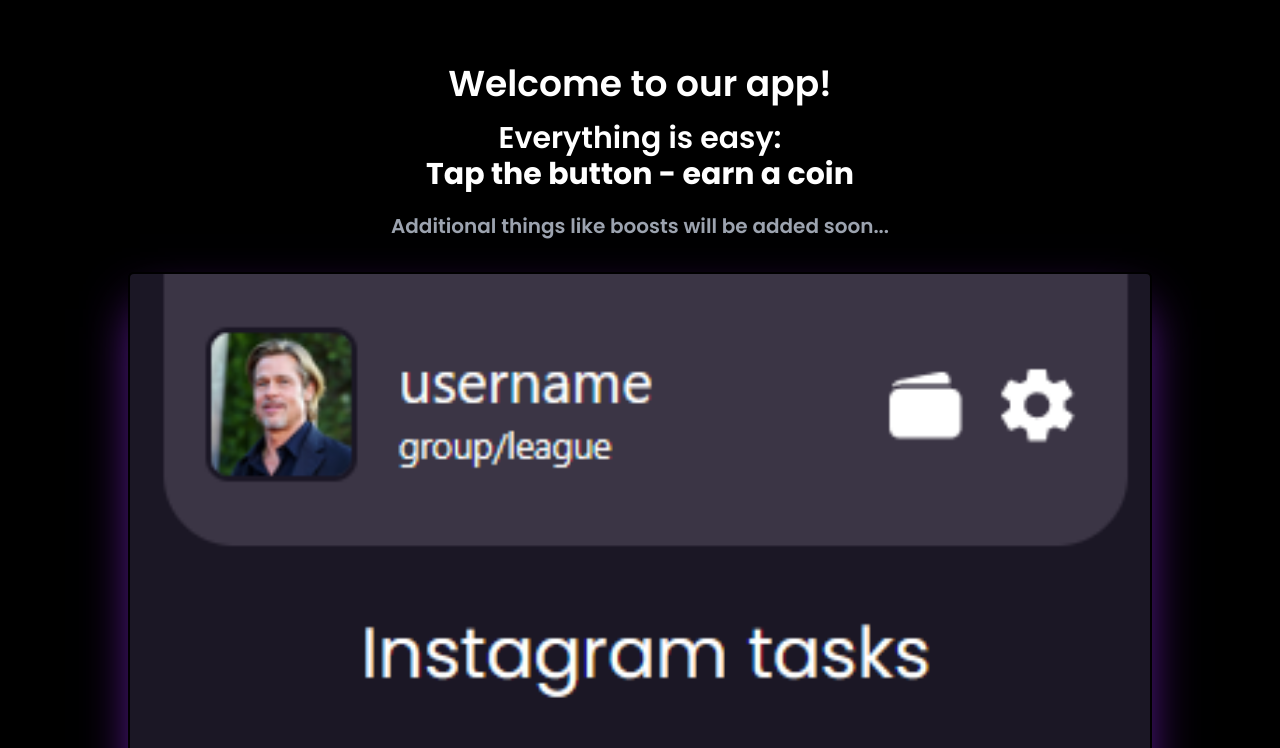
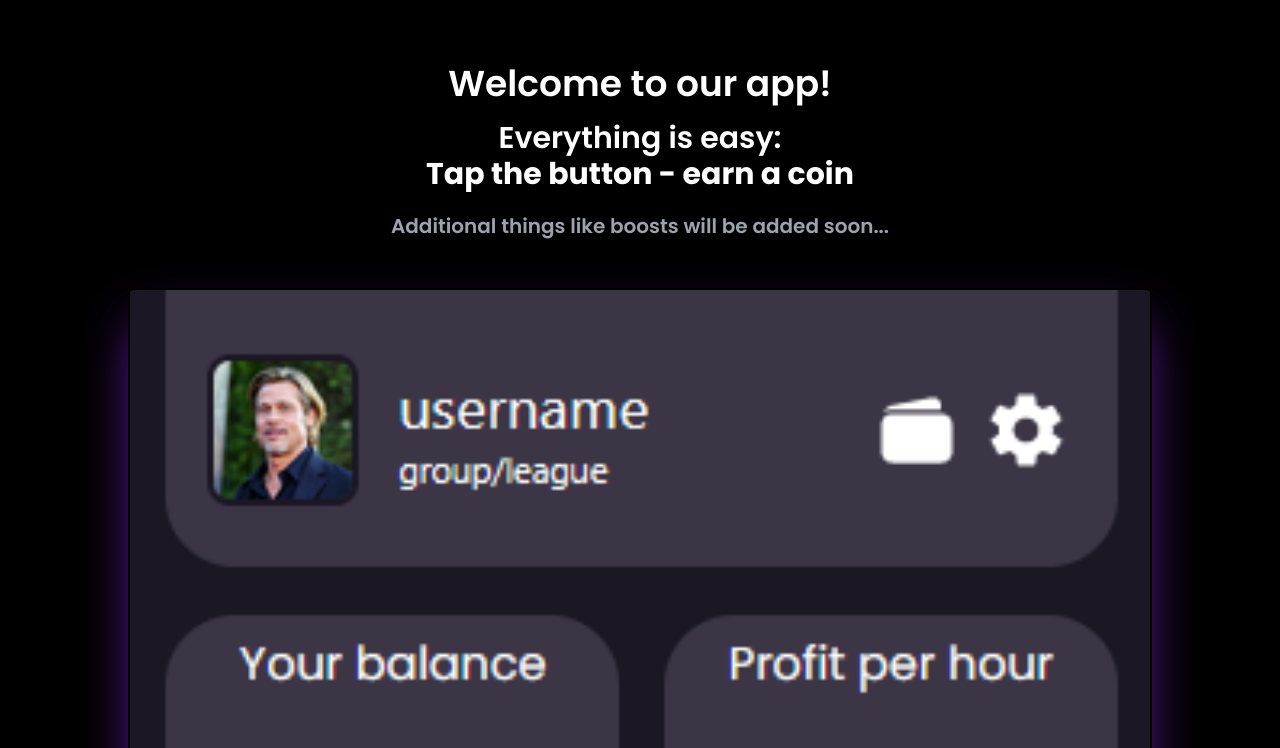
Before and after one commit to leonjretr/TraffiX, a React (Vite) app: page / in a window 1280 px wide. Shown: the top 748 px of the page. Built offline with nearby package versions, Linux system fonts and the light colour scheme.

Commit message:
Fixed all pages background, fixed welcoming pages(all 3) and enhanced improved animations

```diff
--- a/src/components/pages/WelcomingPage1.tsx
+++ b/src/components/pages/WelcomingPage1.tsx
@@ -2,7 +2,7 @@ import { motion } from "framer-motion";
 import {Link, Outlet} from "react-router-dom";
 
 const WelcomingPage1 = () => {
-    const app1 = new URL("/imgs/ourApp2.png", import.meta.url).href;
+    const app1 = new URL("/imgs/ourApp.png", import.meta.url).href;
     return (
         <motion.div
             className={"WelcomingPage1 bg-black min-h-screen"}
@@ -17,9 +17,9 @@ const WelcomingPage1 = () => {
                 <h1 className={"text-gray-400 text-xs mob3:text-base sm:text-xl mt-5"}>Additional things like boosts will be added
                     soon...</h1>
             </div>
-            <div className={"flex justify-center mt-8"}>
+            <div className={"flex justify-center mt-12"}>
                 <img src={app1} alt={"Screen1"}
-                     className={"w-2/5 h-2/5 mob1:w-4/6 mob1:h-4/6 mob2:w-3/4 mob2:h-3/4 mob3:w-4/5 mob3:h-4/5 rounded-md border-2 border-black shadow-2xl shadow-purple-700"}/>
+                     className={"w-2/5 h-2/5 mob1:w-3/6 mob1:h-3/6 mob2:w-3/4 mob2:h-3/4 mob3:w-4/5 mob3:h-4/5 rounded-md border-2 border-black shadow-2xl shadow-purple-700"}/>
             </div>
             <div className={"flex justify-end"}>
                 <Link to={"/guide2"}
--- a/src/components/pages/WelcomingPage2.tsx
+++ b/src/components/pages/WelcomingPage2.tsx
@@ -5,7 +5,7 @@ const WelcomingPage2 = () => {
     const app2 = new URL("/imgs/ourApp2.png", import.meta.url).href;
     return (
         <motion.div
-            className={"WelcomingPage2 bg-black h-screen"}
+            className={"WelcomingPage2 bg-black min-h-screen select-none"}
             initial={{opacity: 0}}
             animate={{opacity: 3}}
             exit={{opacity:0}}
@@ -16,7 +16,7 @@ const WelcomingPage2 = () => {
             </div>
             <div className={"flex justify-center mt-12"}>
                 <img src={app2} alt={"Screen2"}
-                     className={"w-2/5 h-2/5 mob1:w-4/6 mob1:h-4/6 mob2:w-3/4 mob2:h-3/4 mob3:w-4/5 mob3:h-4/5 rounded-md border-2 border-black shadow-2xl shadow-purple-700"}/>
+                     className={"w-2/5 h-2/5 mob1:w-3/6 mob1:h-3/6 mob2:w-3/4 mob2:h-3/4 mob3:w-4/5 mob3:h-4/5 rounded-md border-2 border-black shadow-2xl shadow-purple-700"}/>
             </div>
             <div className={"flex justify-end"}>
                 <Link to={"/guide3"}
--- a/src/components/pages/WelcomingPage3.tsx
+++ b/src/components/pages/WelcomingPage3.tsx
@@ -5,7 +5,7 @@ const WelcomingPage3 = () => {
     const app3 = new URL("/imgs/ourApp3.png", import.meta.url).href;
     return (
         <motion.div
-            className={"WelcomingPage2 bg-black h-screen"}
+            className={"WelcomingPage2 bg-black min-h-screen select-none"}
             initial={{opacity: 0}}
             animate={{opacity: 3}}
             exit={{opacity:0}}
@@ -16,7 +16,7 @@ const WelcomingPage3 = () => {
             </div>
             <div className={"flex justify-center mt-12"}>
                 <img src={app3} alt={"Screen3"}
-                     className={"w-2/5 h-2/5 mob1:w-4/6 mob1:h-4/6 mob2:w-3/4 mob2:h-3/4 mob3:w-4/5 mob3:h-4/5 rounded-md border-2 border-black shadow-2xl shadow-purple-700"}/>
+                     className={"w-2/5 h-2/5 mob1:w-3/6 mob1:h-3/6 mob2:w-3/4 mob2:h-3/4 mob3:w-4/5 mob3:h-4/5 rounded-md border-2 border-black shadow-2xl shadow-purple-700"}/>
             </div>
             <div className={"flex justify-end"}>
                 <Link to={"/main"}
```
